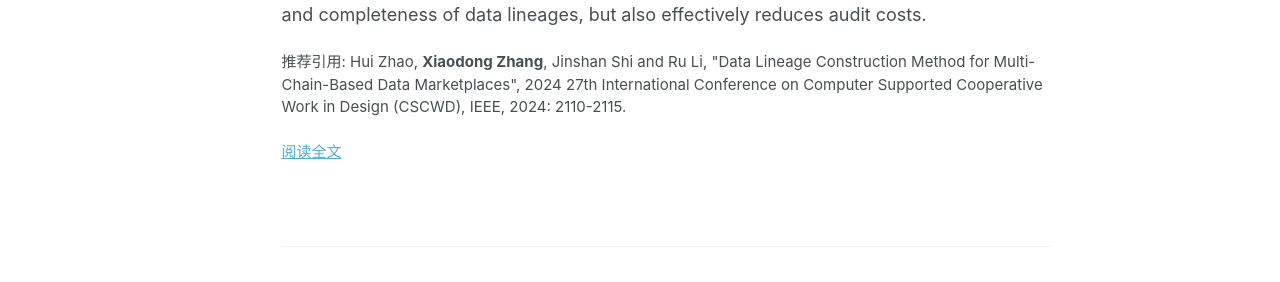
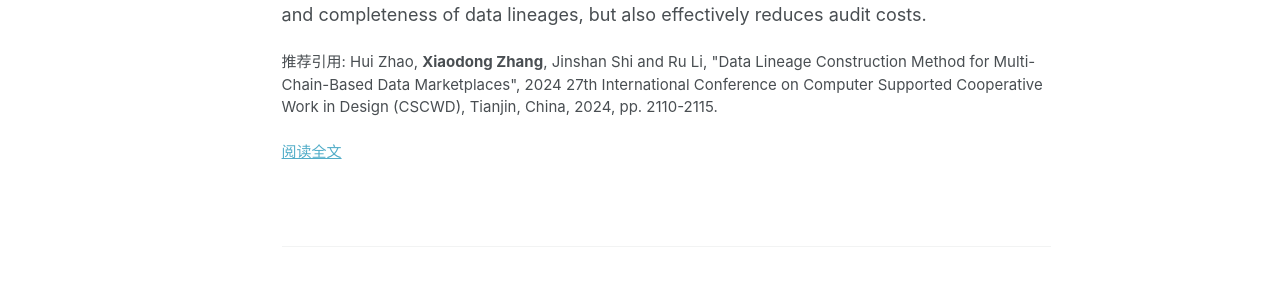
Before and after one commit to zhangxiaodong-imut/zhangxiaodong-imut.github.io, a Jekyll site: the page built from _publications/2024-Data Lineage Construction Method for Multi-Chain-Based Data Marketplaces.md, in a window 1280 px wide and 1293 px high. Shown: the part 655-937 px from the top of the window. Built offline with Jekyll 4.4.1, drawn with Linux system fonts in a browser that asks for light colours; some web fonts are replaced.

Commit message:
Update 2024-Data Lineage Construction Method for Multi-Chain-Based Data Marketplaces.md

```diff
--- a/_publications/2024-Data Lineage Construction Method for Multi-Chain-Based Data Marketplaces.md
+++ b/_publications/2024-Data Lineage Construction Method for Multi-Chain-Based Data Marketplaces.md
@@ -7,7 +7,7 @@ excerpt: 'EI检索，CCF推荐英文C类学术会议'
 date: 2024-05-08
 venue: '2024 27th International Conference on Computer Supported Cooperative Work in Design (CSCWD)'
 paperurl: 'https://doi.org/10.1109/CSCWD61410.2024.10580287'
-citation: 'Hui Zhao, <b>Xiaodong Zhang</b>, Jinshan Shi and Ru Li, "Data Lineage Construction Method for Multi-Chain-Based Data Marketplaces", 2024 27th International Conference on Computer Supported Cooperative Work in Design (CSCWD), IEEE, 2024: 2110-2115.'
+citation: 'Hui Zhao, <b>Xiaodong Zhang</b>, Jinshan Shi and Ru Li, "Data Lineage Construction Method for Multi-Chain-Based Data Marketplaces", 2024 27th International Conference on Computer Supported Cooperative Work in Design (CSCWD), Tianjin, China, 2024, pp. 2110-2115.'
 ---
 
 Data lineage technology is a method of describing the relationships between data, which plays a crucial role in solving many challenges in the data marketplace, such as unauthorized data redistribution, data tampering, and false data transactions. However, the complexity of the multi-chain data marketplace, including factors such as data credibility, trust environment, data ownership, and relationship complexity, poses significant challenges to construct data lineages. To effectively address these challenges, we propose a data lineage construction method for multi-chain data marketplaces. This method mainly involves the following three steps: Firstly, map data assets to Data Non-Fungible Token (DataNFT) and use referable NFT (rNFT) to record data lineage. Secondly, when data assets require cross-chain transfer, the transfer message of DataNFT is broadcasted through the interchain NFT protocol, without the need for actual cross-chain transfer. Finally, we add weights to the data lineage link, enabling us to quickly locate problematic data based on weight sorting during data auditing. We have implemented a system prototype of this method and verified its effectiveness through experiments. The experimental results show that our proposed scheme not only ensures the correctness and completeness of data lineages, but also effectively reduces audit costs.
```
